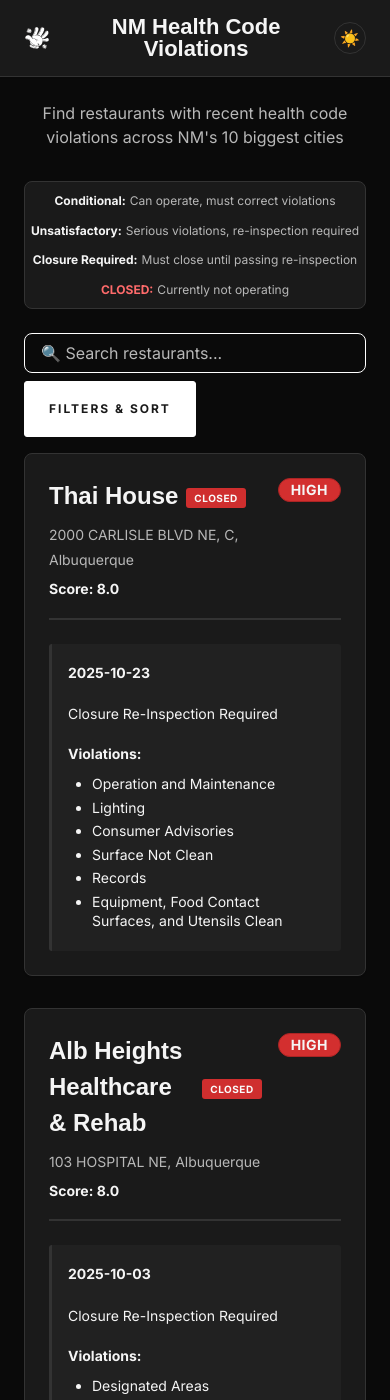
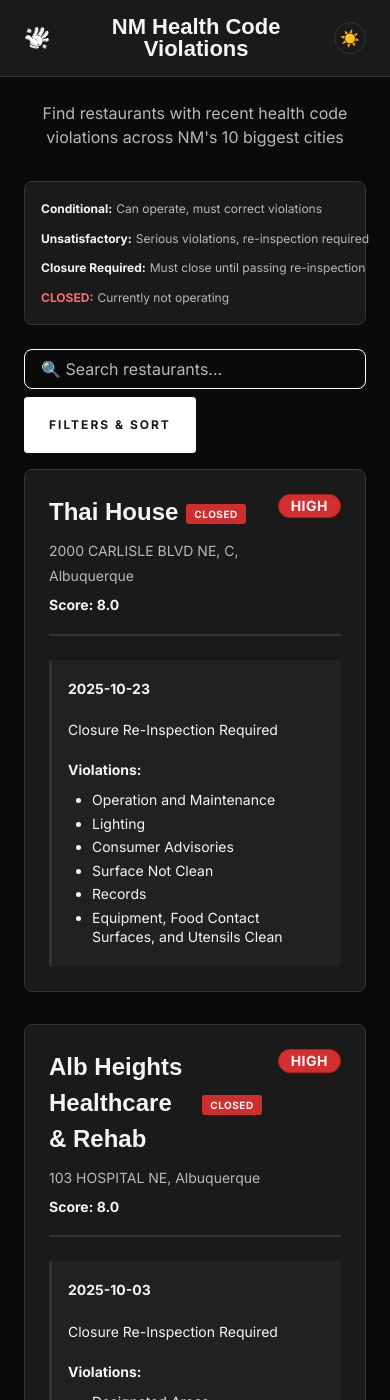
Before and after one commit to aindaco1/restaurant-locations, a Jekyll site: the page built from index.html, in a window 390 px wide and 1400 px high. Built offline with Jekyll 4.4.1, drawn with Linux system fonts in a browser that asks for light colours; some web fonts are replaced.

Commit message:
Fix mobile status key: add padding, stack vertically

```diff
--- a/assets/partials/_status-key.scss
+++ b/assets/partials/_status-key.scss
@@ -14,7 +14,9 @@
 
   @include sm {
     gap: $space--sm;
-    padding: $space--sm;
+    padding: $space--md;
+    flex-direction: column;
+    align-items: flex-start;
   }
 
   &__item {
```
